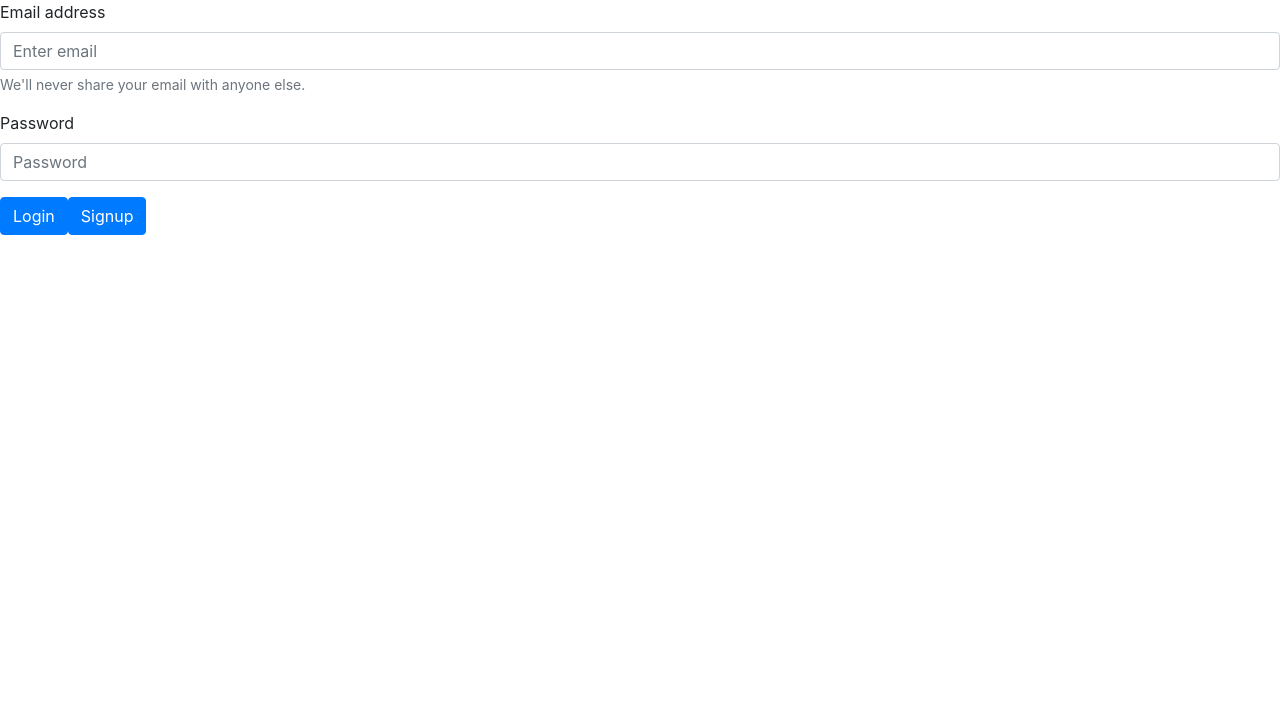
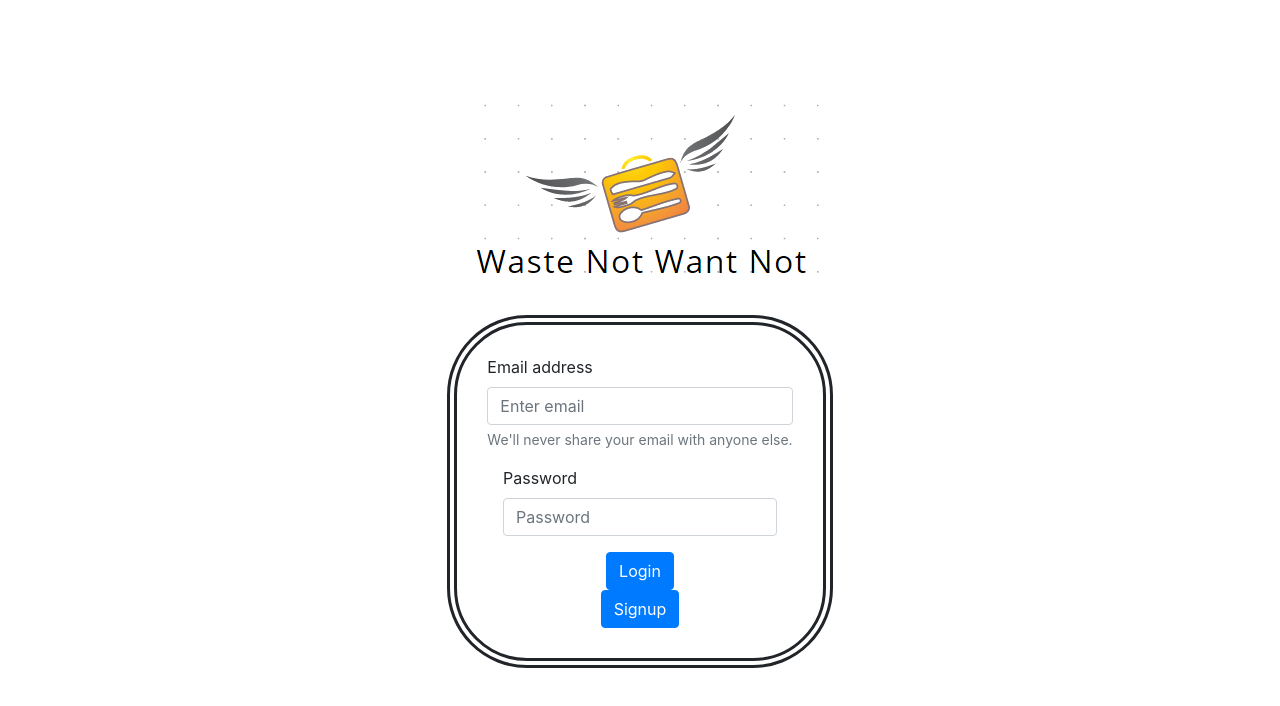
Before and after one commit to WasteNotOrg/WasteNot, a React app: page / in a window 1280 px wide. Shown: the top 706 px of the page. Built offline with nearby package versions, Linux system fonts and the light colour scheme; the HTML template or start-up script is replaced by a standard one.

Commit message:
add logo and login form to center

```diff
--- a/client/App.jsx
+++ b/client/App.jsx
@@ -9,7 +9,7 @@ import Home from './components/Home.jsx';
 import RegisterForm from './components/RegisterForm.jsx';
 
 const App = () => (
-  <div>
+  <>
     <Router>
       <Switch>
         <Route exact path="/">
@@ -25,7 +25,7 @@ const App = () => (
         </Route>
       </Switch>
     </Router>
-  </div>
+  </>
 );
 
 export default App;
--- a/client/components/Landing.jsx
+++ b/client/components/Landing.jsx
@@ -1,6 +1,8 @@
 import React, { useState } from "react";
 import { Form, Button } from "react-bootstrap";
 import { Link } from "react-router-dom";
+import '../public/css/styles.css';
+import logo from '../public/images/logo.png';
 
 const Landing = () => {
   // LOCAL STATE
@@ -29,7 +31,9 @@ const Landing = () => {
   //   return
   // }
   return (
-  <Form>
+    <div id="landing">
+      <img id="logo" alt="logo" src={logo}></img>
+      <Form id ="form">
         <Form.Group controlId="formBasicEmail">
           <Form.Label>Email address</Form.Label>
           <Form.Control
@@ -66,6 +70,7 @@ const Landing = () => {
           Signup
         </Button>
       </Form>
+    </div>
   );
 };
 export default Landing;
--- a/client/public/css/styles.css
+++ b/client/public/css/styles.css
@@ -1,4 +1,50 @@
+body, html {
+  height: 100%;
+}
+
+#landing {
+  height: 100%;
+  display: flex;
+  flex-direction: column;
+  align-items: center;
+  justify-content: center;
+}
+
 #accordionCont {
   margin-top: 2rem;
   background-color: aqua;
 }
+
+body {
+  background-color: #ffd5c2;
+  background-repeat: no-repeat;
+  background-size: cover;
+  background-position: center;
+  height: 100%;
+}
+
+#brand {
+  align-self: center;
+  font-family: Cambria;
+  margin: auto;
+}
+
+
+form {
+  display: flex;
+  flex-direction: column;
+  justify-content: center;
+  align-items: center;
+  position: relative;
+  max-width: 600px;
+  border-style: double;
+  border-width: 10px;
+  border-radius: 5rem;
+  margin: 30px;
+  padding: 30px;
+}
+
+
+#root{
+  height: 100%;
+}
--- a/client/public/index.html
+++ b/client/public/index.html
@@ -7,8 +7,9 @@
     <title>WasteNot</title>
   </head>
   <body>
+
     <div id="root"></div>
+    <script src="/bundle.js" type="text/javascript"></script>
 
-    <script src="/bundle.js" type="text/javascript"></script>
   </body>
 </html>
--- a/package.json
+++ b/package.json
@@ -33,7 +33,9 @@
     "eslint-plugin-jsx-a11y": "^6.4.1",
     "eslint-plugin-react": "^7.22.0",
     "eslint-plugin-react-hooks": "^4.2.0",
+    "file-loader": "^6.2.0",
     "style-loader": "^2.0.0",
+    "url-loader": "^4.1.1",
     "webpack": "^4.46.0",
     "webpack-cli": "^4.5.0",
     "webpack-dev-server": "^3.10.3"
--- a/webpack.config.js
+++ b/webpack.config.js
@@ -34,6 +34,10 @@ module.exports = {
           'css-loader',
         ],
       },
+      {
+        test: /\.(png|svg|jpg|jpeg|gif)$/i,
+        use: ['file-loader'],
+      },
     ],
   },
   devServer: {
```
Also changed, not shown: client/public/images/logo.png (added). Lines whose indentation alone changed are shown as unchanged.
